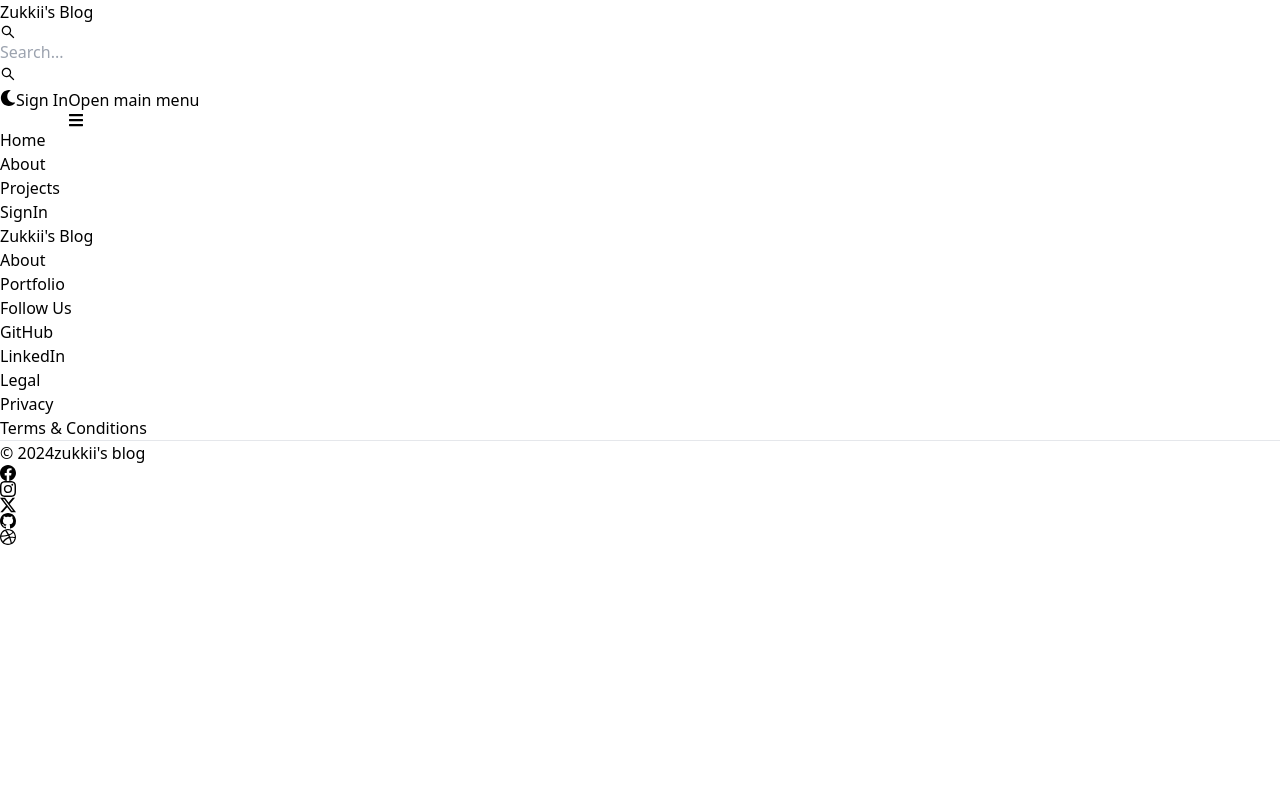
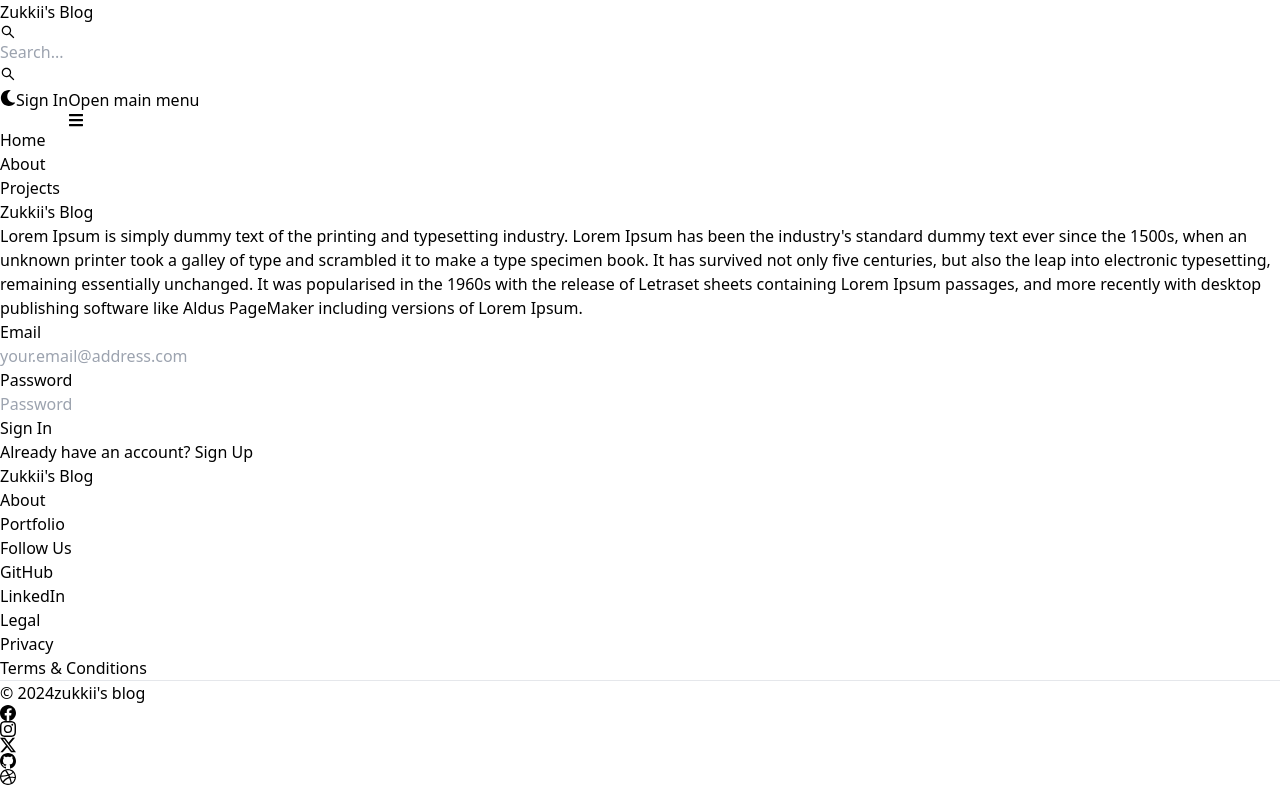
Before and after one commit to KaiIemsawat/blog-clone-101, a React (Vite) app in the folder client/: page /sign-in in a window 1280 px wide. Built offline with nearby package versions, Linux system fonts and the light colour scheme.

Commit message:
SignIn functional

```diff
--- a/client/src/pages/SignIn.jsx
+++ b/client/src/pages/SignIn.jsx
@@ -1,4 +1,149 @@
+import { Alert, Button, Label, Spinner, TextInput } from "flowbite-react";
+import { useState } from "react";
+import { Link, useNavigate } from "react-router-dom";
+
 const SignIn = () => {
-    return <div>SignIn</div>;
+    const [formData, setFormData] = useState({});
+    const [errorMessage, setErrorMessage] = useState(null);
+    const [loading, setLoading] = useState(false);
+
+    const navigate = useNavigate();
+
+    const handleChange = (e) => {
+        setFormData({ ...formData, [e.target.id]: e.target.value.trim() });
+    };
+
+    const handleSubmit = async (e) => {
+        e.preventDefault();
+
+        if (!formData.email || !formData.password) {
+            return setErrorMessage("All fields are required");
+        }
+
+        try {
+            setLoading(true);
+            setErrorMessage(null);
+
+            const res = await fetch("/api/auth/signin", {
+                method: "POST",
+                headers: { "Content-Type": "application/json" },
+                body: JSON.stringify(formData),
+            });
+
+            const data = await res.json();
+            if (data.success === false) {
+                setLoading(false);
+                return setErrorMessage(data.message);
+            }
+
+            if (res.ok) {
+                navigate("/");
+            }
+        } catch (error) {
+            setErrorMessage(error.message);
+            setLoading(false);
+        }
+    };
+
+    return (
+        <div className="min-h-screen mt-20">
+            <div className="flex p-3 max-w-3xl mx-auto flex-col md:flex-row md:items-center gap-5">
+                {/* LEFT SIDE */}
+                <div className="flex-1">
+                    <Link
+                        to="/"
+                        className="
+                            text-4xl
+                            font-bold
+                            dark:text-stone-50
+                        "
+                    >
+                        <span
+                            className="
+                                px-2
+                                py-1
+                                bg-gradient-to-tr
+                                from-purple-600
+                                via-pink-400
+                                to-amber-100
+                                text-stone-50
+                                rounded-lg
+                            "
+                        >
+                            Zukkii's
+                        </span>{" "}
+                        <span className="text-stone-600">Blog</span>
+                    </Link>
+                    <p className="text-sm mt-5">
+                        Lorem Ipsum is simply dummy text of the printing and
+                        typesetting industry. Lorem Ipsum has been the
+                        industry's standard dummy text ever since the 1500s,
+                        when an unknown printer took a galley of type and
+                        scrambled it to make a type specimen book. It has
+                        survived not only five centuries, but also the leap into
+                        electronic typesetting, remaining essentially unchanged.
+                        It was popularised in the 1960s with the release of
+                        Letraset sheets containing Lorem Ipsum passages, and
+                        more recently with desktop publishing software like
+                        Aldus PageMaker including versions of Lorem Ipsum.
+                    </p>
+                </div>
+                {/* RIGHT SIDE */}
+                <div className="flex-1">
+                    <form
+                        onSubmit={handleSubmit}
+                        className="flex flex-col gap-4"
+                    >
+                        <div>
+                            <Label value="Email" />
+                            <TextInput
+                                type="email"
+                                placeholder="your.email@address.com"
+                                id="email"
+                                onChange={handleChange}
+                            />
+                        </div>
+                        <div>
+                            <Label value="Password" />
+                            <TextInput
+                                type="password"
+                                placeholder="Password"
+                                id="password"
+                                onChange={handleChange}
+                            />
+                        </div>
+                        <Button
+                            gradientDuoTone="purpleToPink"
+                            type="submit"
+                            disabled={loading}
+                        >
+                            {loading ? (
+                                <>
+                                    <Spinner size="sm" />{" "}
+                                    <span className="pl-3">Loading...</span>
+                                </>
+                            ) : (
+                                "Sign In"
+                            )}
+                        </Button>
+                    </form>
+                    <div className="flex gap-2 text-2 mt-5">
+                        <span>Already have an account? </span>
+                        <Link
+                            to="/sign-up"
+                            className="hover:text-blue-500 underline"
+                        >
+                            Sign Up
+                        </Link>
+                    </div>
+                    {errorMessage && (
+                        <Alert className="mt-5 items-center" color="failure">
+                            {errorMessage}
+                        </Alert>
+                    )}
+                </div>
+            </div>
+        </div>
+    );
 };
 export default SignIn;
```
